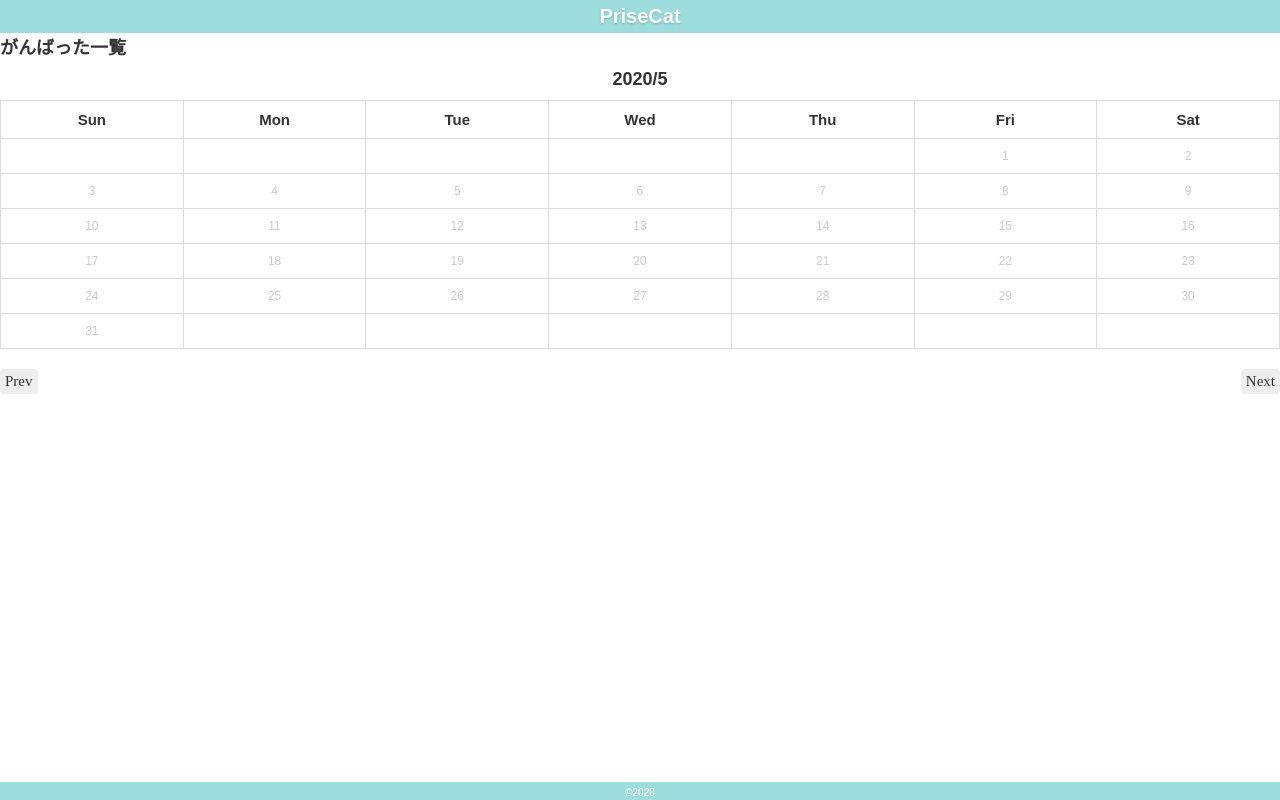
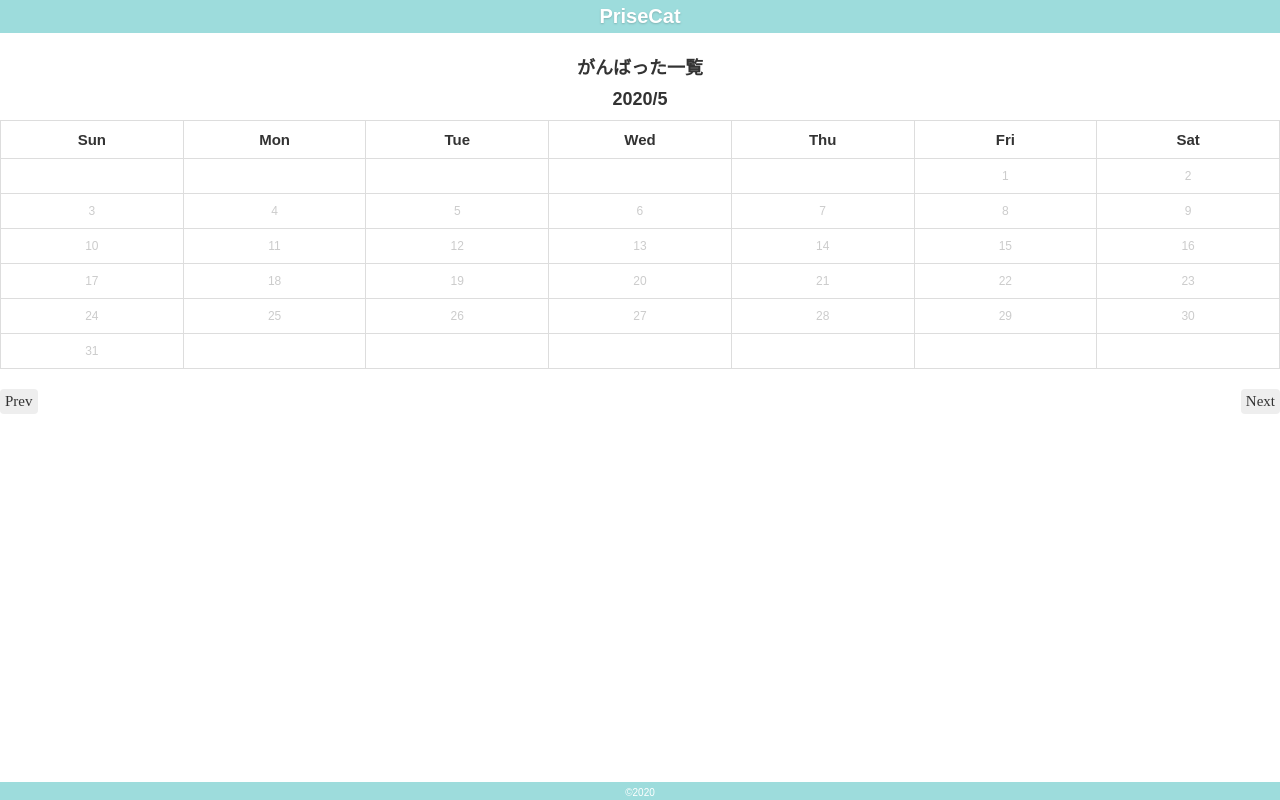
Before and after one commit to harutete/praise-cat, a React (Create React App) app: page /list in a window 1280 px wide. Built offline with nearby package versions, Linux system fonts and the light colour scheme.

Commit message:
Fix: Calendarのタイトルにスタイルを当てる

```diff
--- a/src/components/Calender/index.tsx
+++ b/src/components/Calender/index.tsx
@@ -1,4 +1,5 @@
 import React, { useState, useContext } from 'react'
+import styled from 'styled-components'
 import { eventContext } from '../../App'
 
 //Component
@@ -67,7 +68,6 @@ const Calender = () => {
   const [ calender, setCalendar ] = useState(currentCalendar)
   const reRenderCalender = (event: any) => {
     const state = event.target.getAttribute('data-pagenation')
-    console.log(state)
     const dateArr = currentDate.split('/').map(date => parseInt(date, 10))
     if (state === 'prev') {
       const year = dateArr[1] === 1 ? dateArr[0] -1 : dateArr[0]
@@ -84,10 +84,20 @@ const Calender = () => {
     }
   }
   const weekDayArr = ['Sun', 'Mon', 'Tue', 'Wed', 'Thu', 'Fri', 'Sat']
-
+  type HeadingProps = {
+    text: string,
+    className?: string
+  }
+  const CalendarHeading: React.FC<HeadingProps> = (props) => {
+    const Heading = styled(Heading02)`
+      text-align: center;
+      margin-top: 20px;
+    `
+    return <Heading text={props.text}/>
+  }
   return (
     <>
-      <Heading02 text="がんばった一覧" />
+      <CalendarHeading text="がんばった一覧" />
       <CalenderTable
         currentDate={currentDate}
         weekDayArr={weekDayArr}
```
